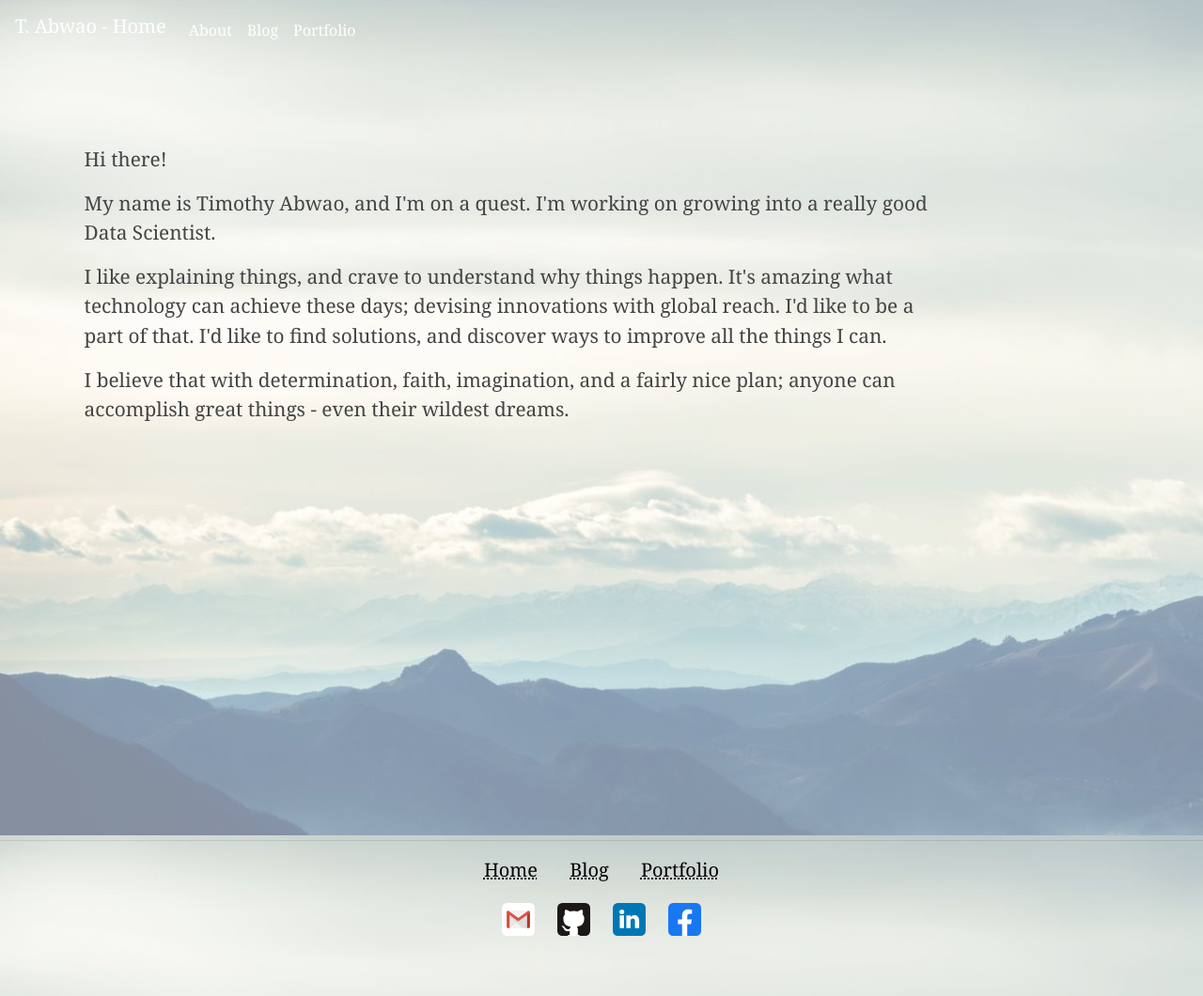
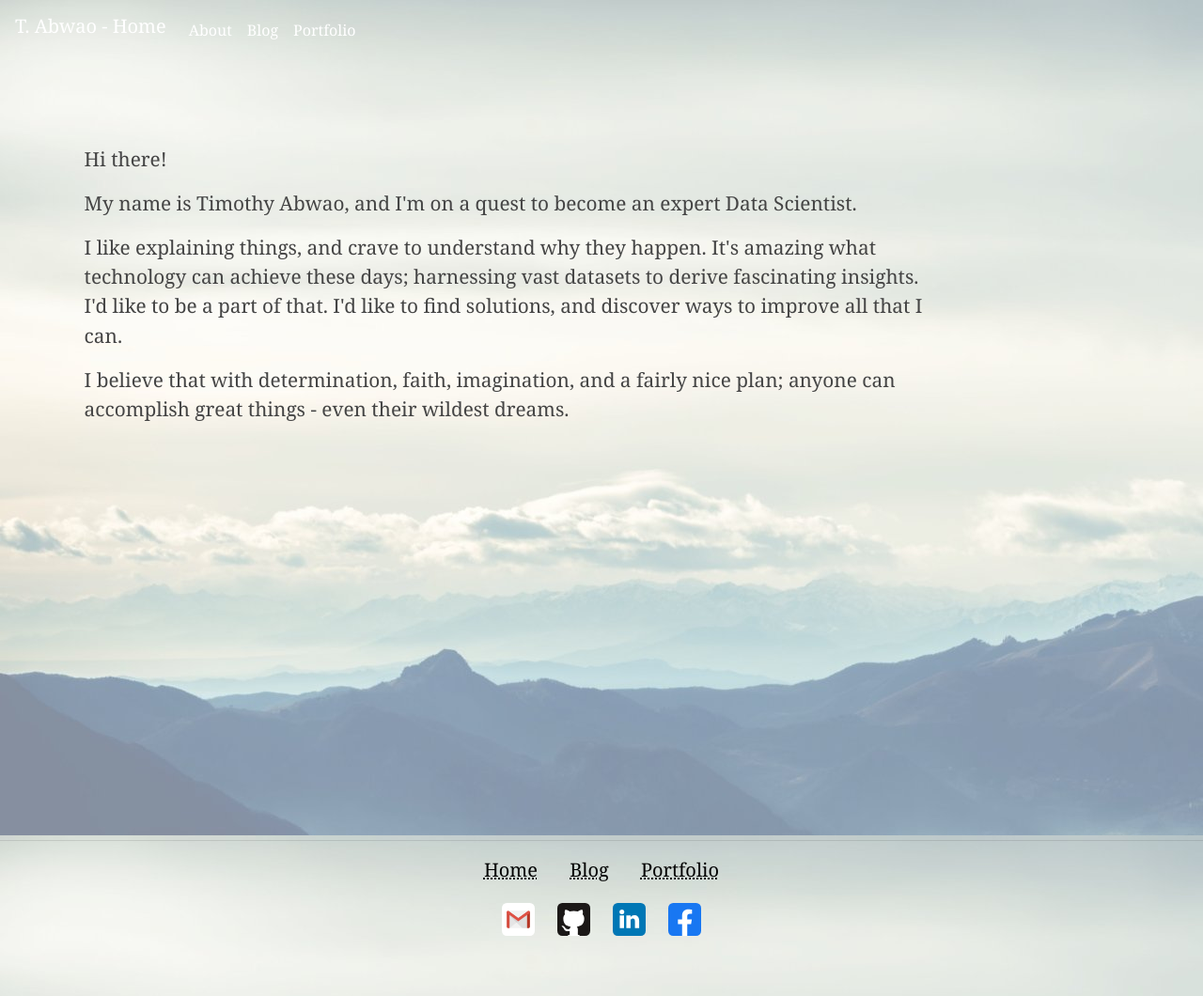
Before and after one commit to Tim-Abwao/tim-abwao.github.io, a Jekyll site: the page built from about.html, in a window 1280 px wide. Shown: the whole page at 94% size. Built offline with Jekyll 4.4.1, drawn with Linux system fonts in a browser that asks for light colours.

Commit message:
Updating about page

```diff
--- a/about.html
+++ b/about.html
@@ -41,11 +41,11 @@ title: Tim Abwao | About
 		{% include nav.html %}
 		<div class="personal-info">
 			<p>Hi there!</p>
-			<p>My name is Timothy Abwao, and I'm on a quest. I'm working on growing into a really good Data Scientist.
+			<p>My name is Timothy Abwao, and I'm on a quest to become an expert Data Scientist.
 			</p>
-			<p>I like explaining things, and crave to understand why things happen. It's amazing what technology can
-				achieve these days; devising innovations with global reach. I'd like to be a part of that.
-				I'd like to find solutions, and discover ways to improve all the things I can.</p>
+			<p>I like explaining things, and crave to understand why they happen. It's amazing what technology can
+				achieve these days; harnessing vast datasets to derive fascinating insights. I'd like to be a part of that.
+				I'd like to find solutions, and discover ways to improve all that I can.</p>
 			<p>I believe that with determination, faith, imagination, and a fairly nice plan; anyone can accomplish
 				great things - even their wildest dreams.</p>
 		</div>
```
